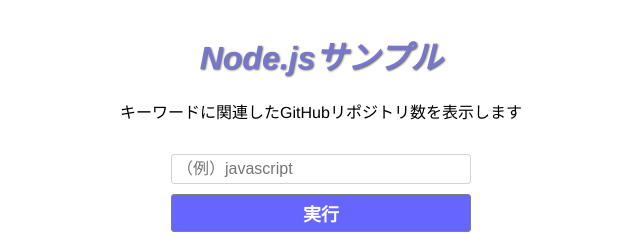
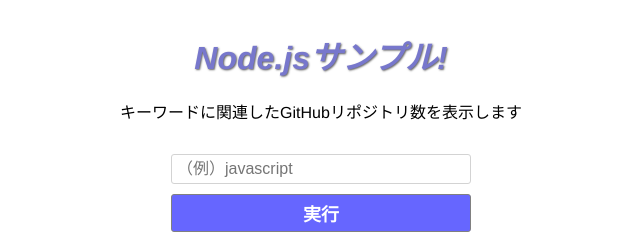
Before and after one commit to mkooo/node-sample, a website: page views/index.html in a window 1280 px wide. Shown: the top 240 px of the page, 319-959 px from the left. Drawn offline with Linux system fonts and the light colour scheme.

Commit message:
Update index.html

```diff
--- a/views/index.html
+++ b/views/index.html
@@ -1,7 +1,7 @@
 <!DOCTYPE html>
 <html lang="ja">
   <head>
-    <title>Node.js サンプル</title>
+    <title>Node.jsサンプル!</title>
     <meta charset="utf-8">
     <meta http-equiv="X-UA-Compatible" content="IE=edge">
     <meta name="viewport" content="width=device-width, initial-scale=1">
@@ -10,7 +10,7 @@
   </head>
   <body>
     <header>
-      <h1>Node.jsサンプル</h1>
+      <h1>Node.jsサンプル!</h1>
     </header>
 
     <main>
```
